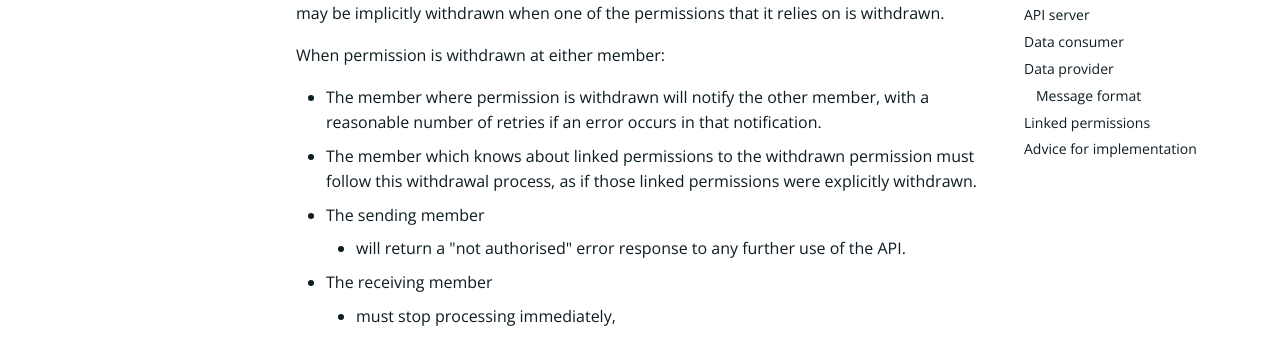
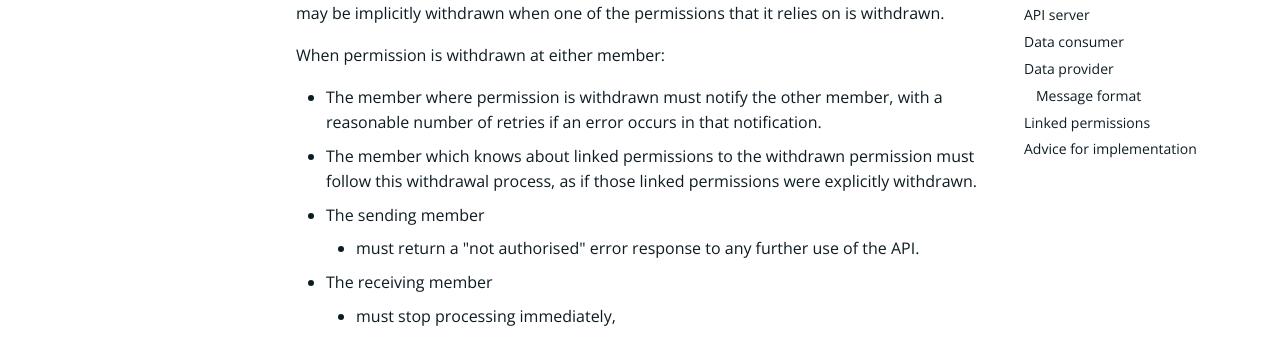
Before and after one commit to icebreakerone/ib1-technical-specifications, an MkDocs documentation site: the page built from docs/withdrawal-of-permission/1.0.md, in a window 1280 px wide and 900 px high, scrolled down 476 px. Shown: the part 174-514 px from the top of the window. Built offline with MkDocs 1.6.1 and Material for MkDocs 9.7.7, drawn with Linux system fonts in a browser that asks for light colours; comment, search, counter and statistics services are not loaded; some of the changed text lies outside the part shown.

Commit message:
Typo, clarity

```diff
--- a/docs/withdrawal-of-permission/1.0.md
+++ b/docs/withdrawal-of-permission/1.0.md
@@ -15,10 +15,10 @@ Permission may be withdrawn by the user at either of the two members. Linked per
 
 When permission is withdrawn at either member:
 
- * The member where permission is withdrawn will notify the other member, with a reasonable number of retries if an error occurs in that notification.
+ * The member where permission is withdrawn must notify the other member, with a reasonable number of retries if an error occurs in that notification.
  * The member which knows about linked permissions to the withdrawn permission must follow this withdrawal process, as if those linked permissions were explicitly withdrawn.
  * The sending member
-    * will return a "not authorised" error response to any further use of the API.
+    * must return a "not authorised" error response to any further use of the API.
  * The receiving member
     * must stop processing immediately,
     * must delete any stored unprocessed data,
```
Also changed, not shown: other parts of docs/withdrawal-of-permission/1.0.md (+1 -1 lines).
